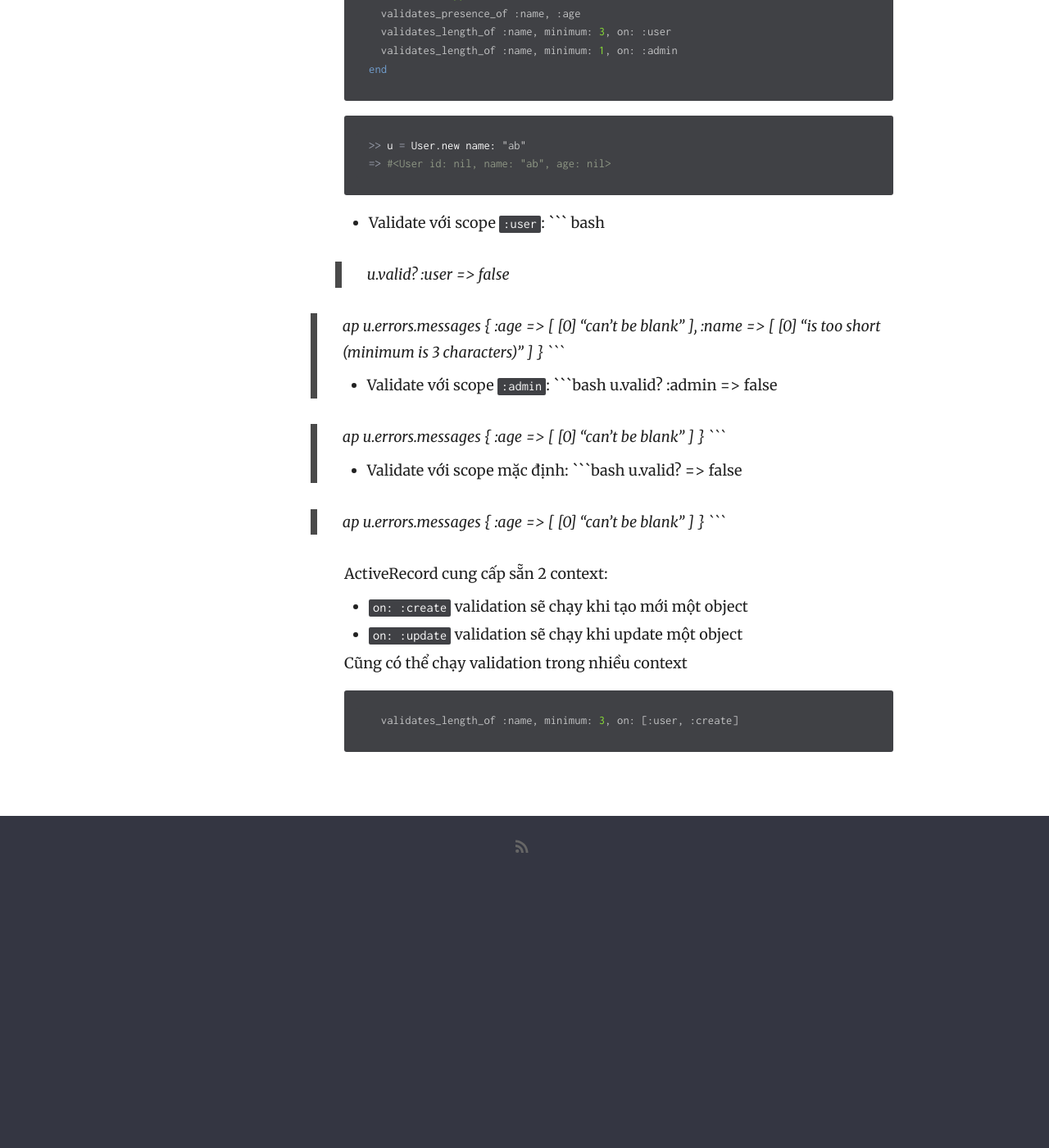
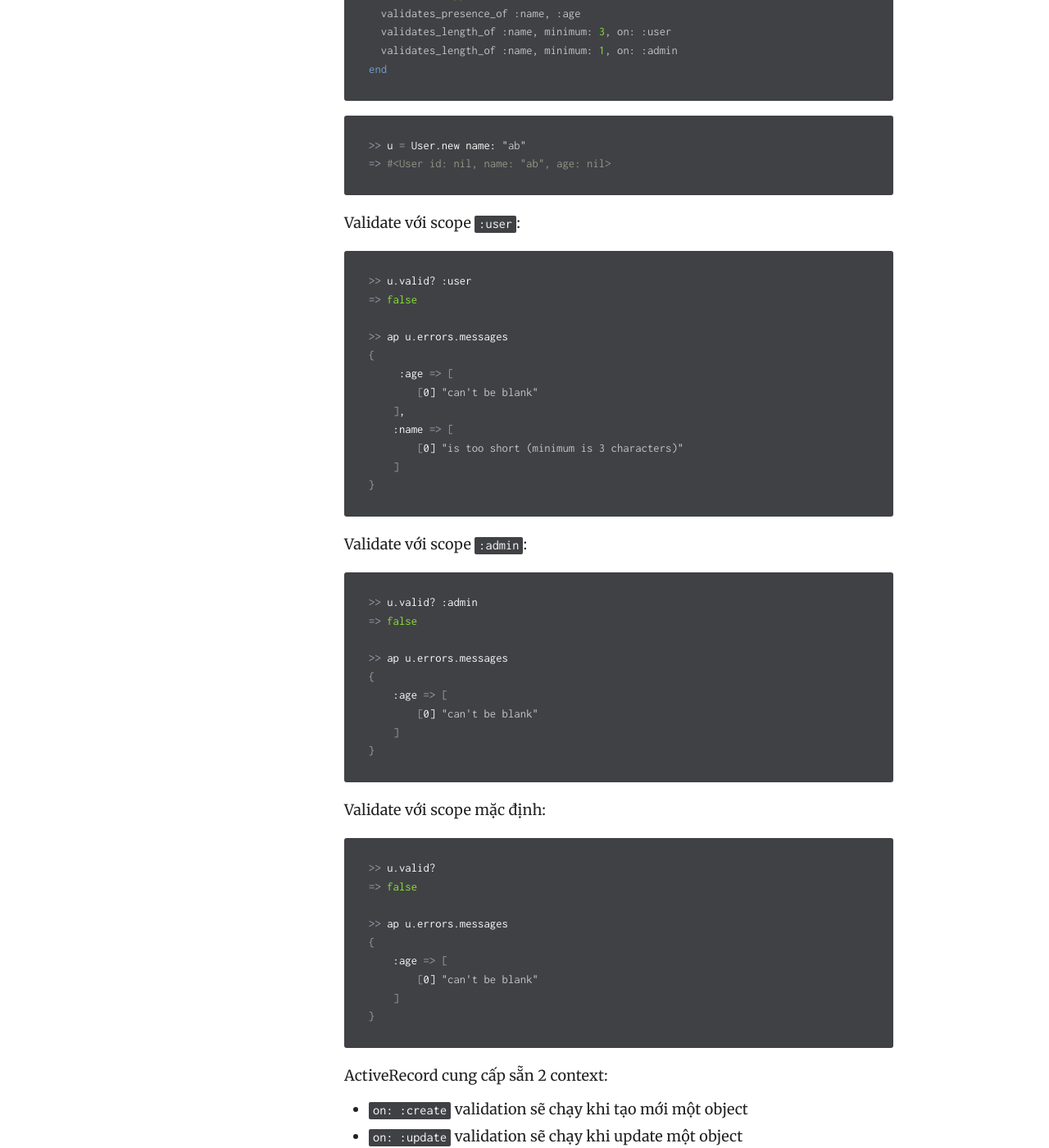
Before and after one commit to 52/nghich, a Jekyll site: the page built from _posts/2018-04-27-validation-context.md, in a window 1280 px wide and 1400 px high, scrolled down 332 px. Shown: the whole window at 82% size. Built offline with Jekyll 4.4.1, drawn with Linux system fonts in a browser that asks for light colours; nearby versions of some CDN libraries; before the commit the page ends 1417 px from its top, so only the background shows below that.

````diff
--- a/_posts/2018-04-27-validation-context.md
+++ b/_posts/2018-04-27-validation-context.md
@@ -16,7 +16,7 @@ end
 >> u = User.new name: "ab"
 => #<User id: nil, name: "ab", age: nil>
 ```
-- Validate với scope `:user`:
+Validate với scope `:user`:
 ``` bash
 >> u.valid? :user
 => false
@@ -31,7 +31,7 @@ end
     ]
 }
 ```
-- Validate với scope `:admin`:
+Validate với scope `:admin`:
 ```bash
 >> u.valid? :admin
 => false
@@ -43,7 +43,7 @@ end
     ]
 }
 ```
-- Validate với scope mặc định:
+Validate với scope mặc định:
 ```bash
 >> u.valid?
 => false
@@ -60,7 +60,9 @@ ActiveRecord cung cấp sẵn 2 context:
 - `on: :create` validation sẽ chạy khi tạo mới một object
 - `on: :update` validation sẽ chạy khi update một object
 
+
 Cũng có thể chạy validation trong nhiều context
+
 ```ruby
-  validates_length_of :name, minimum: 3, on: [:user, :create]
+validates_length_of :name, minimum: 3, on: [:user, :create]
 ```
````
